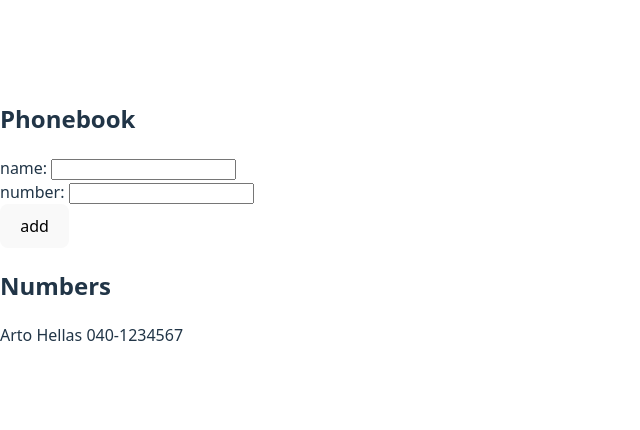
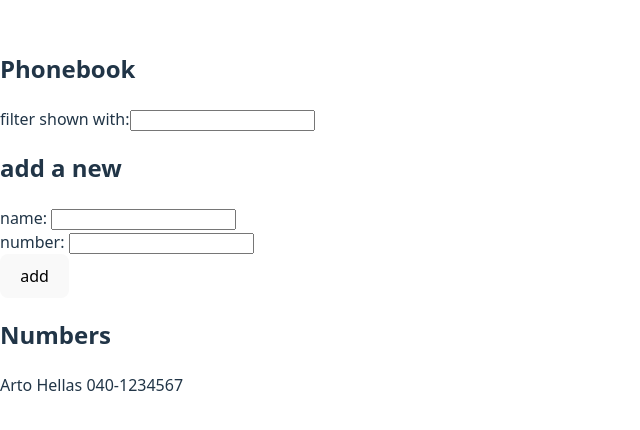
Before and after one commit to fazetkn2020/fazetdev-fso-exercise, a React (Vite) app in the folder part2/phonebook/: page / in a window 1280 px wide. Shown: the part 178-608 px from the top of the page, without its empty margins (0-640 px from the left). Built offline with nearby package versions, Linux system fonts and the light colour scheme.

Commit message:
exercise 2.8

```diff
--- a/part2/phonebook/src/App.jsx
+++ b/part2/phonebook/src/App.jsx
@@ -6,6 +6,7 @@ const App = () => {
   ])
   const [newName, setNewName] = useState('')
   const [newNumber, setNewNumber] = useState('')
+  const [filter, setFilter] = useState('')   // ← new state for 2.8
 
   const addPerson = (event) => {
     event.preventDefault()
@@ -15,19 +16,33 @@ const App = () => {
       return
     }
 
-    const personObject = {
-      name: newName,
-      number: newNumber
-    }
-
+    const personObject = { name: newName, number: newNumber }
     setPersons(persons.concat(personObject))
     setNewName('')
     setNewNumber('')
   }
 
+  // Filter logic – show only names that include the filter text
+  const personsToShow = filter === ''
+    ? persons
+    : persons.filter(person =>
+        person.name.toLowerCase().includes(filter.toLowerCase())
+      )
+
   return (
     <div>
       <h2>Phonebook</h2>
+
+      {/* ← NEW: search box for 2.8 */}
+      <div>
+        filter shown with:
+        <input
+          value={filter}
+          onChange={(e) => setFilter(e.target.value)}
+        />
+      </div>
+
+      <h2>add a new</h2>
       <form onSubmit={addPerson}>
         <div>
           name: <input value={newName} onChange={(e) => setNewName(e.target.value)} />
@@ -39,9 +54,10 @@ const App = () => {
           <button type="submit">add</button>
         </div>
       </form>
+
       <h2>Numbers</h2>
       <div>
-        {persons.map(person =>
+        {personsToShow.map(person =>
           <p key={person.name}>{person.name} {person.number}</p>
         )}
       </div>
```
